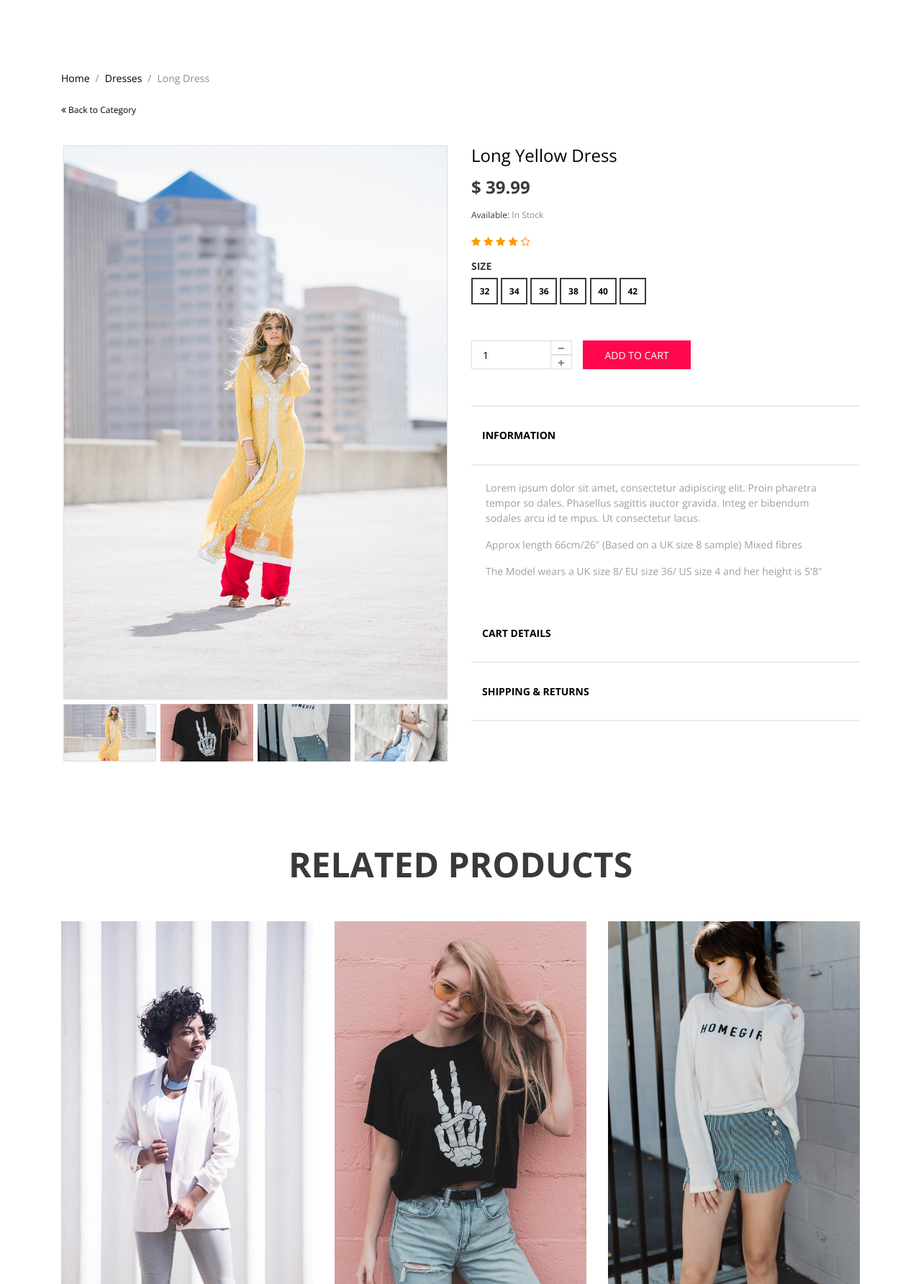
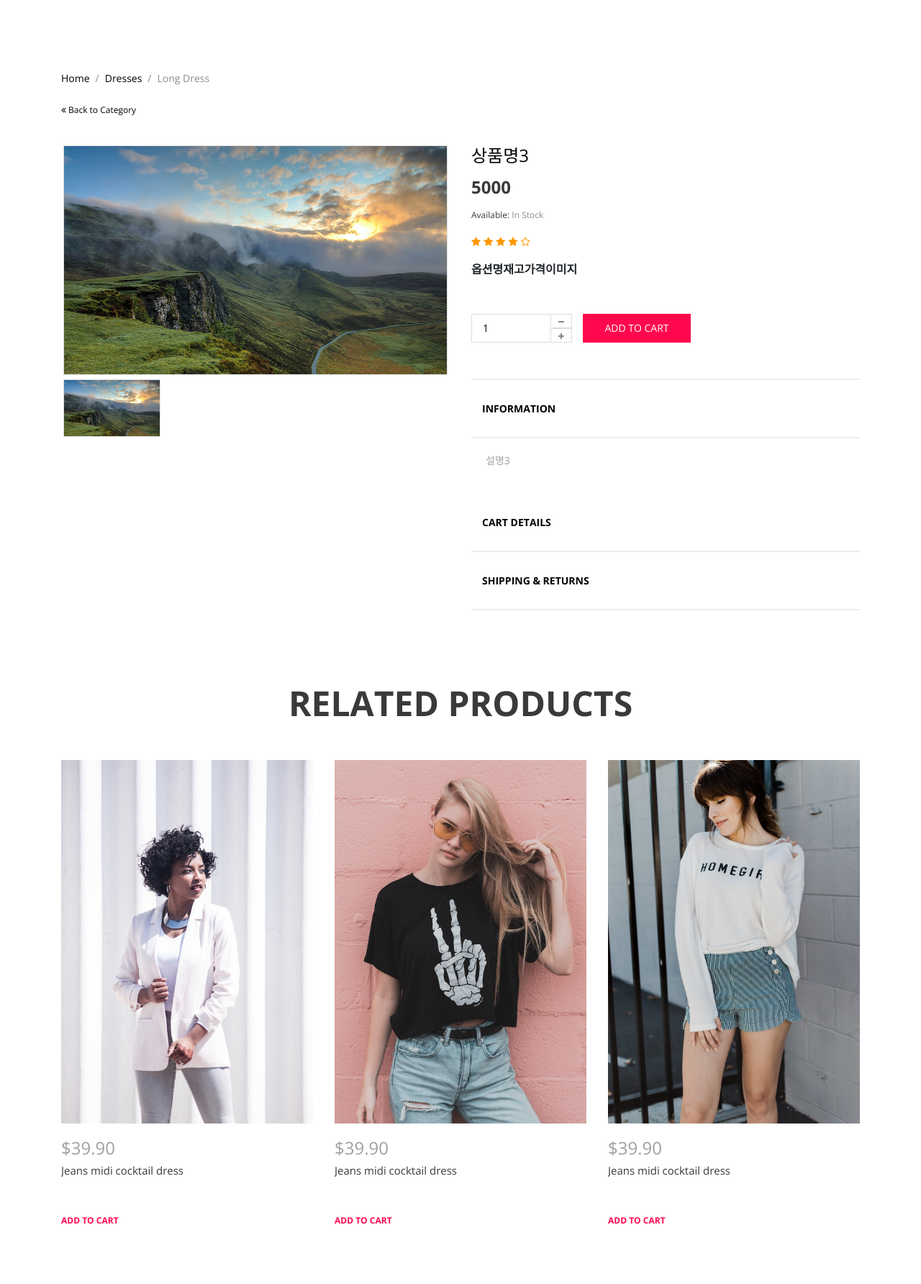
Before and after one commit to junb119/pinkping, a PHP site: page /product-details.php?pid=17 in a window 1280 px wide. Shown: the part 433-2217 px from the top of the page at 72% size. Run offline with PHP 8.4, Linux system fonts and the light colour scheme; data comes from the database, SQL or seed files in the repository; lists and menus that the app fills with data are empty.

Commit message:
최근 본 상품, 옵션 추가

```diff
--- a/inc/head.php
+++ b/inc/head.php
@@ -1,5 +1,17 @@
 <?php
 include_once $_SERVER['DOCUMENT_ROOT'] . '/pinkping/inc/dbcon.php';
+
+if(isset($_COOKIE['recent_viewed'])){
+    $recent_viewed = json_decode($_COOKIE['recent_viewed']);
+    $resultString = implode(",", $recent_viewed);
+
+    $sql = "SELECT * FROM products WHERE pid in ({$resultString})";
+    $result = $mysqli -> query($sql);
+    while($row = $result ->fetch_object()){
+        $rva[] = $row;
+    }
+    // print_r($rva);
+}
 
 ?>
 
@@ -117,24 +129,22 @@ include_once $_SERVER['DOCUMENT_ROOT'] . '/pinkping/inc/dbcon.php';
                                                 class="cart_quantity">2</span> <i class="ti-bag"></i> recent viewed</a>
                                         <!-- Cart List Area Start -->
                                         <ul class="recent-list">
+                                            <?php
+                                            if (isset($rva)) {
+                                                foreach($rva as $item) {
+                                            ?>
                                             <li>
-                                                <a href="#" class="image"><img src="img/product-img/product-10.jpg"
+                                                <a href="/pinkping/product-details.php?pid=<?=$item->pid?>" class="image"><img src="<?= $item->thumbnail?>"
                                                         class="cart-thumb" alt=""></a>
                                                 <div class="cart-item-desc">
-                                                    <h6><a href="#">Women's Fashion</a></h6>
-                                                    <h6>$20</h6>
+                                                    <h6><a href="/pinkping/product-details.php?pid=<?=$item->pid?>"><?= $item->name?></a></h6>
+                                                    <h6><?= $item->price?></h6>
                                                 </div>
 
                                             </li>
-                                            <li>
-                                                <a href="#" class="image"><img src="img/product-img/product-11.jpg"
-                                                        class="cart-thumb" alt=""></a>
-                                                <div class="cart-item-desc">
-                                                    <h6><a href="#">Women's Fashion</a></h6>
-                                                    <h6>$20</h6>
-                                                </div>
-                                            </li>
-
+                                            <?php
+                                            }}
+                                            ?>
                                         </ul>
                                     </div>
 
--- a/product-details.php
+++ b/product-details.php
@@ -26,18 +26,35 @@ if(isset($_COOKIE['recent_viewed'])) {  // 쿠키가 존재할 때 !false == tru
         if(count($rvcArr) >= 3){
             array_shift($rvcArr);
         }
+        array_push($rvcArr, $pid);
+        $rbcStr = json_encode($rvcArr);
+        setcookie('recent_viewed', $rbcStr, time()+86400, "/");   // 쿠키가 24시간 지속됨
     }
+
+} else {
+    array_push($rvcArr, $pid);
+    $rbcStr = json_encode($rvcArr);
+    setcookie('recent_viewed', $rbcStr, time()+86400, "/");   // 쿠키가 24시간 지속됨
 }
-array_push($rvcArr, $pid);
-$rbcStr = json_encode($rvcArr);
-setcookie('recent_viewed', $rbcStr, time()+86400, "/");   // 쿠키가 24시간 지속됨
 
-// while( ){
-// }
+// 상품기본정보 조회 $sql1, $result1 $rs
+$sql1 ="SELECT * FROM products WHERE pid={$pid}";
+$result1 = $mysqli->query($sql1);
+$rs = $result1->fetch_object();
 
+// 추가이미지 조회 $sql2, $result2, $addedImgs
+$sql2 = "SELECT * FROM product_image_table WHERE pid={$pid}";
+$result2 = $mysqli->query($sql2);
+while ($rs2 = $result2->fetch_object()) {
+    $addedImgs[] = $rs2;
+}
 
-
-
+// 옵션 조회 $sql3, $result3, $optArr
+$sql3 = "SELECT * FROM product_options WHERE pid={$pid}";
+$result3 = $mysqli->query($sql3);
+while ($rs3 = $result3->fetch_object()) {
+    $optArr[] = $rs3;
+}
 ?>
         <!-- <<<<<<<<<<<<<<<<<<<< Breadcumb Area Start <<<<<<<<<<<<<<<<<<<< -->
         <div class="breadcumb_area">
@@ -67,37 +84,40 @@ setcookie('recent_viewed', $rbcStr, time()+86400, "/");   // 쿠키가 24시간
                             <div id="product_details_slider" class="carousel slide" data-ride="carousel">
 
                                 <ol class="carousel-indicators">
-                                    <li class="active" data-target="#product_details_slider" data-slide-to="0" style="background-image: url(img/product-img/product-9.jpg);">
+                                    <li class="active" data-target="#product_details_slider" data-slide-to="0" style="background-image: url(<?= $rs->thumbnail?>);">
                                     </li>
-                                    <li data-target="#product_details_slider" data-slide-to="1" style="background-image: url(img/product-img/product-2.jpg);">
+                                    <?php
+                                    if (isset( $addedImgs)) {
+                                        $i=1;
+                                        foreach($addedImgs as $ai) {
+
+                                    ?>
+                                    <li data-target="#product_details_slider" data-slide-to="<?=$i?>" style="background-image: url('/pinkping/admin/upload/<?= $ai->filename;?>');">
                                     </li>
-                                    <li data-target="#product_details_slider" data-slide-to="2" style="background-image: url(img/product-img/product-3.jpg);">
-                                    </li>
-                                    <li data-target="#product_details_slider" data-slide-to="3" style="background-image: url(img/product-img/product-4.jpg);">
-                                    </li>
+                                    <?php
+                                        $i++;
+                                        }}
+                                    ?>
                                 </ol>
 
                                 <div class="carousel-inner">
                                     <div class="carousel-item active">
-                                        <a class="gallery_img" href="img/product-img/product-9.jpg">
-                                        <img class="d-block w-100" src="img/product-img/product-9.jpg" alt="First slide">
+                                        <a class="gallery_img" href="<?= $rs->thumbnail;?>">
+                                        <img class="d-block w-100" src="<?= $rs->thumbnail;?>" alt="First slide">
                                     </a>
                                     </div>
-                                    <div class="carousel-item">
-                                        <a class="gallery_img" href="img/product-img/product-2.jpg">
-                                        <img class="d-block w-100" src="img/product-img/product-2.jpg" alt="Second slide">
-                                    </a>
-                                    </div>
-                                    <div class="carousel-item">
-                                        <a class="gallery_img" href="img/product-img/product-3.jpg">
-                                        <img class="d-block w-100" src="img/product-img/product-3.jpg" alt="Third slide">
-                                    </a>
-                                    </div>
-                                    <div class="carousel-item">
-                                        <a class="gallery_img" href="img/product-img/product-4.jpg">
-                                        <img class="d-block w-100" src="img/product-img/product-4.jpg" alt="Fourth slide">
-                                    </a>
-                                    </div>
+                                    <?php
+                                    if (isset( $addedImgs)) {
+                                        foreach($addedImgs as $ai) {
+                                    ?>
+                                        <div class="carousel-item ">
+                                            <a class="gallery_img" href="/pinkping/admin/upload/<?=$ai->filename;?>">
+                                            <img class="d-block w-100" src="/pinkping/admin/upload/<?= $ai->filename;?>" alt="slide">
+                                        </a>
+                                        </div>
+                                    <?php
+                                        }}
+                                    ?>
                                 </div>
                             </div>
                         </div>
@@ -106,9 +126,9 @@ setcookie('recent_viewed', $rbcStr, time()+86400, "/");   // 쿠키가 24시간
                     <div class="col-12 col-md-6">
                         <div class="single_product_desc">
 
-                            <h4 class="title"><a href="#">Long Yellow Dress</a></h4>
+                            <h4 class="title"><a href="#"><?=$rs->name?></a></h4>
 
-                            <h4 class="price">$ 39.99</h4>
+                            <h4 class="price"><?=$rs->price?></h4>
 
                             <p class="available">Available: <span class="text-muted">In Stock</span></p>
 
@@ -121,16 +141,43 @@ setcookie('recent_viewed', $rbcStr, time()+86400, "/");   // 쿠키가 24시간
                             </div>
 
                             <div class="widget size mb-50">
-                                <h6 class="widget-title">Size</h6>
+                                <h6 class="widget-title"><?php
+                                if(isset($optArr[0])){
+                                    echo $optArr[0]->cate;
+                                }
+                                ?>
+                                </h6>
                                 <div class="widget-desc">
-                                    <ul>
-                                        <li><a href="#">32</a></li>
-                                        <li><a href="#">34</a></li>
-                                        <li><a href="#">36</a></li>
-                                        <li><a href="#">38</a></li>
-                                        <li><a href="#">40</a></li>
-                                        <li><a href="#">42</a></li>
-                                    </ul>
+                                    <table>
+                                        <thead>
+                                            <tr>
+                                                <th>옵션명</th>
+                                                <th>재고</th>
+                                                <th>가격</th>
+                                                <th>이미지</th>
+                                            </tr>
+                                        </thead>
+                                        <tbody>
+                                            <?php
+                                                if(isset($optArr)) {
+                                                    foreach($optArr as $oa){
+
+                                            ?>
+
+                                            <tr>
+                                                <td><?=$oa->cate?></td>
+                                                <td><?=$oa->option_cnt?></td>
+                                                <td><?=$oa->option_price?></td>
+                                                <td>
+                                                    <img src="<?=$oa->image_url?>" alt="">
+                                                </td>
+                                            </tr>
+                                            <?php
+                                                }
+                                            }
+                                            ?>
+                                        </tbody>
+                                    </table>
                                 </div>
                             </div>
 
@@ -154,9 +201,7 @@ setcookie('recent_viewed', $rbcStr, time()+86400, "/");   // 쿠키가 24시간
 
                                     <div id="collapseOne" class="collapse show" role="tabpanel" aria-labelledby="headingOne" data-parent="#accordion">
                                         <div class="card-body">
-                                            <p>Lorem ipsum dolor sit amet, consectetur adipiscing elit. Proin pharetra tempor so dales. Phasellus sagittis auctor gravida. Integ er bibendum sodales arcu id te mpus. Ut consectetur lacus.</p>
-                                            <p>Approx length 66cm/26" (Based on a UK size 8 sample) Mixed fibres</p>
-                                            <p>The Model wears a UK size 8/ EU size 36/ US size 4 and her height is 5'8"</p>
+                                            <?=$rs->content?>
                                         </div>
                                     </div>
                                 </div>
--- a/style.css
+++ b/style.css
@@ -1,4 +1,4 @@
-    /* ----------------------------------------------------------
+/* ----------------------------------------------------------
     :: Template Name: Karl - Fashion Ecommerce Template
     :: Author: Colorlib
     :: Author URL: https://colorlib.com
@@ -8,6 +8,10 @@
     :: Last Updated: 09 January 2018
     ---------------------------------------------------------- */
 
-    /* -------------------------------------------------
+/* -------------------------------------------------
     ============ PLACE YOUR CUSTOM CSS HERE ============
     ------------------------------------------------- */
+
+.widget-desc img {
+  width: 50px;
+}
```
